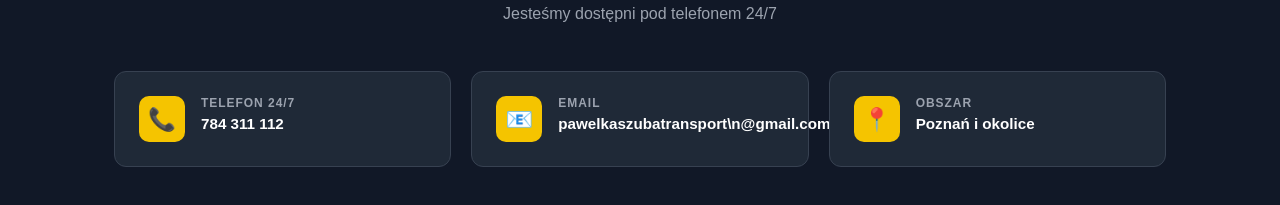
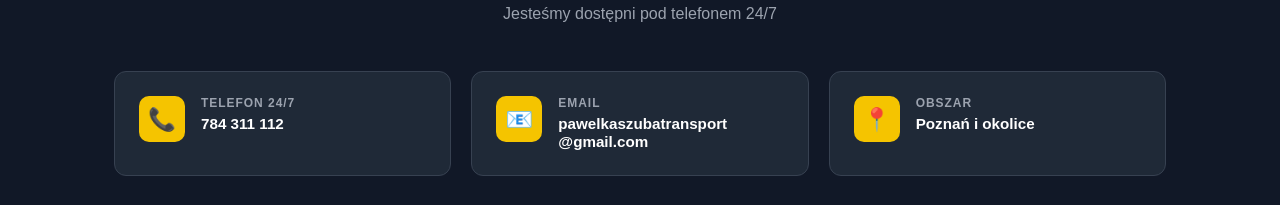
Before and after one commit to autokasztrans/autokasztrans.github.io, a plain HTML site: page index.html in a window 1280 px wide. Shown: the part 2312-2517 px from the top of the page. Drawn offline with Linux system fonts and the light colour scheme.

Commit message:
Update index.html

```diff
--- a/index.html
+++ b/index.html
@@ -138,7 +138,7 @@
     <p class="section-sub">Jesteśmy dostępni pod telefonem 24/7</p>
     <div class="contact-grid">
       <div class="contact-card"><div class="contact-icon">📞</div><div class="contact-info"><h4>Telefon 24/7</h4><a href="tel:784311112">784 311 112</a></div></div>
-      <div class="contact-card"><div class="contact-icon">📧</div><div class="contact-info"><h4>Email</h4><a href="mailto:pawelkaszubatransport@gmail.com">pawelkaszubatransport\n@gmail.com</a></div></div>
+      <div class="contact-card"><div class="contact-icon">📧</div><div class="contact-info"><h4>Email</h4><a href="mailto:pawelkaszubatransport@gmail.com">pawelkaszubatransport<br>@gmail.com</a></div></div>
       <div class="contact-card"><div class="contact-icon">📍</div><div class="contact-info"><h4>Obszar</h4><p>Poznań i okolice</p></div></div>
     </div>
     <div class="map-wrap">
```
